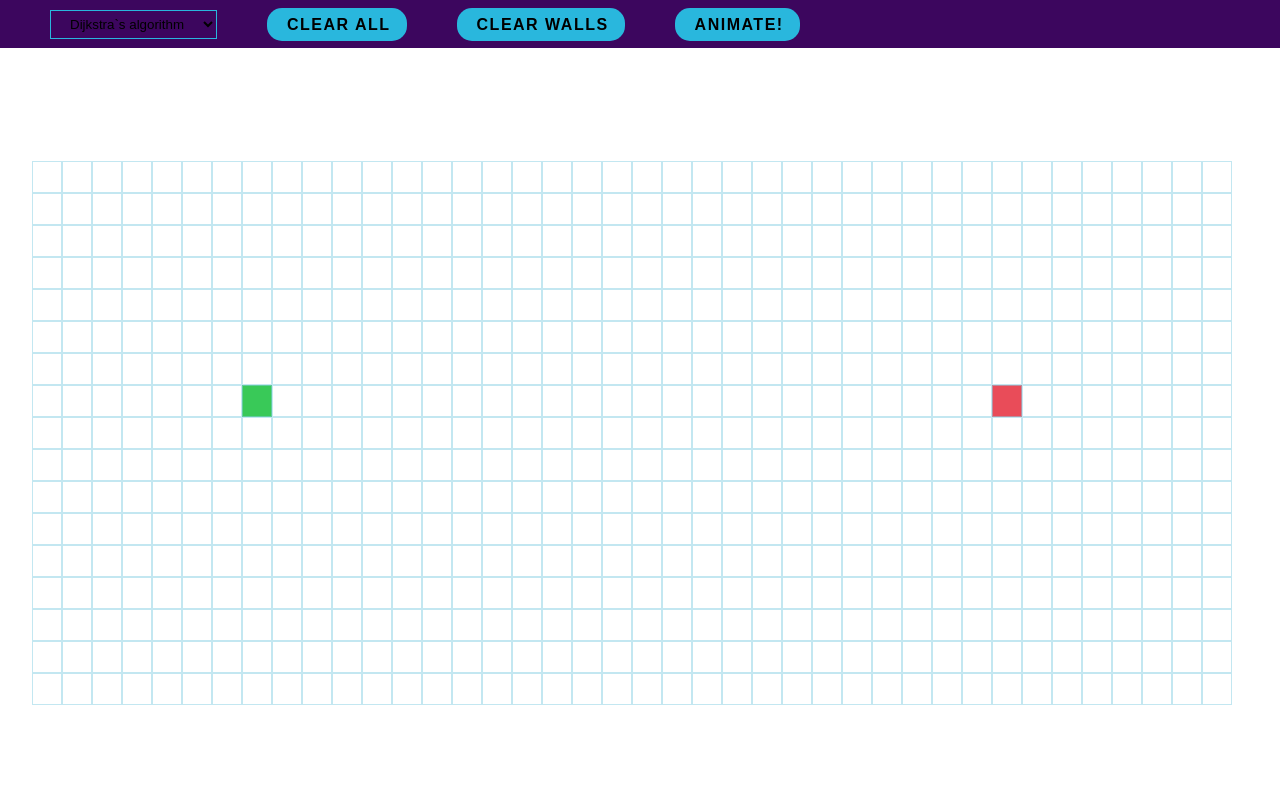
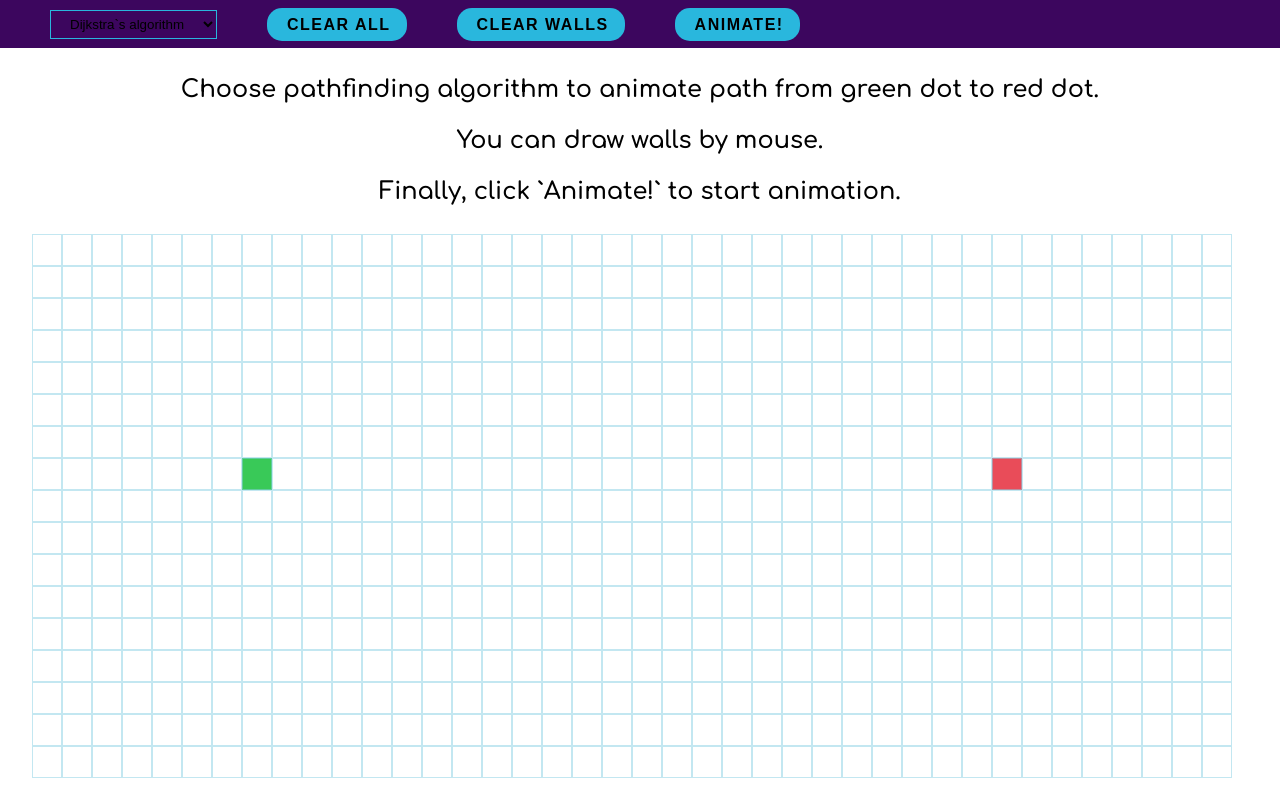
Before and after one commit to QuebecNova/Path_Finder, a Next.js app: page / in a window 1280 px wide. Shown: the top 786 px of the page. Built offline with nearby package versions, Linux system fonts and the light colour scheme.

Commit message:
added description

```diff
--- /dev/null
+++ b/components/Description.tsx
@@ -0,0 +1,14 @@
+import React from 'react'
+import styles from '../styles/description.module.scss'
+
+export default function Description() {
+  return (
+    <div className={styles.description}>
+        <h2>
+        <p>Choose pathfinding algorithm to animate path from green dot to red dot.</p>
+        <p>You can draw walls by mouse.</p>
+        <p>Finally, click `Animate!` to start animation.</p>
+        </h2>
+    </div>
+  )
+}
--- a/components/Main.tsx
+++ b/components/Main.tsx
@@ -1,9 +1,11 @@
 import styles from '../styles/Main.module.scss'
+import Description from './Description'
 import PathFinder from './PathFinder'
 
 export default function Main() {
   return (
     <div className={styles.main}>
+        <Description/>
         <PathFinder/>
     </div>
   )
--- a/styles/Main.module.scss
+++ b/styles/Main.module.scss
@@ -1,5 +1,6 @@
 .main {
 	display: flex;
+	flex-direction: column;
 	justify-content: center;
 	align-items: center;
 	background-color: white;
--- /dev/null
+++ b/styles/description.module.scss
@@ -0,0 +1,6 @@
+.description {
+	margin-top: -50px;
+	padding-top: 0;
+	padding-bottom: 20px;
+	text-align: center;
+}
```
